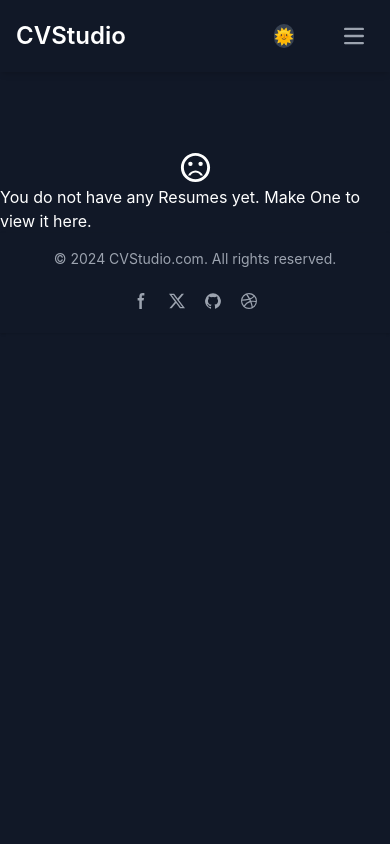
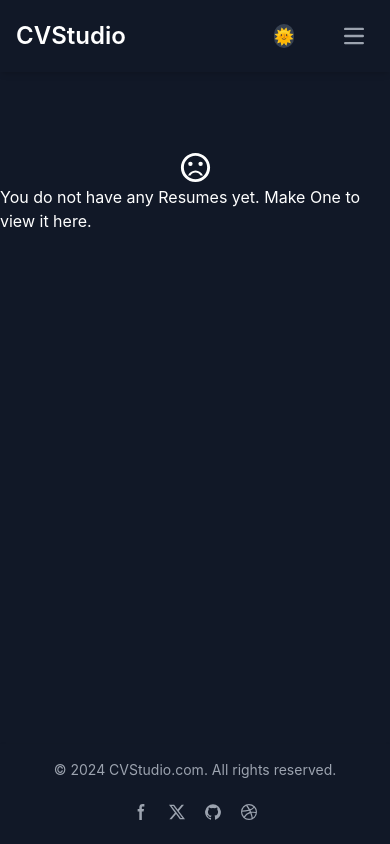
Before and after one commit to Abhi773925/CVStudio, a React (Create React App) app: page /myresume in a window 390 px wide. Built offline with nearby package versions, Linux system fonts and the light colour scheme.

Commit message:
Updated image upload and cropping logic for mobile compatibility

```diff
--- a/src/Pages/MyResumes.js
+++ b/src/Pages/MyResumes.js
@@ -20,8 +20,6 @@
 } from "../Redux/Actions/actions";
 import Footer from "../Components/MainBar/Footer";
 
-//in this page we are storing the details in the local storage in JSON format (key,value) so that after creating Resume we can retrieve them.
-
 const Item = styled(Paper)(({ theme }) => ({
   backgroundColor: theme.palette.mode === "dark" ? "#1A2027" : "#fff",
   ...theme.typography.body2,
@@ -33,9 +31,6 @@
 const mapStateToProps = (state) => ({
   selectedTemplateId: state.selectedTemplateReducer.selectedTemplateId,
 });
-
-//mapStateToProps is used for selecting the part of the data from the store that the connected component needs
-// mapDispatchToProps allows you to specify which actions your component might need to dispatch
 
 const mapDispatchToProps = (dispatch) => ({
   setSelectedTemplateId: (id) => dispatch(selectTemplate(id)),
@@ -63,8 +58,6 @@
     let template = templates.find(
       (eachTemplate) => eachTemplate.id === resume.template_id
     );
-    // console.log("resume",resume)
-    // console.log("template", template);
 
     const TemplateComp = React.cloneElement(template.template, {
       personalinfo: resume.personalInfo,
@@ -78,7 +71,6 @@
     return TemplateComp;
   };
 
-  //delete resume
   const deleteResume = (resume) => {
     let resumes = window.localStorage.getItem("resumes");
 
@@ -92,30 +84,16 @@
   };
 
   const downloadResume = (id) => {
-    // console.log(id);
     const report = new JsPDF("portrait", "pt", "a4");
     report.html(document.getElementById(`${id}report`)).then(() => {
       report.save(`resume.pdf`);
-      // console.log(resumes)
     });
   };
 
   const setUserData = (resume) => {
-    // console.log(resume);
-    //set personal info
-
     props.onAddPersonalInfo(resume.personalInfo);
-
-    //set work experience
-
     props.setAllExperience(resume.experiences);
-
-    //set education info
-
     props.onAddEducation(resume.educationInfo);
-
-    //set skills
-
     props.onEditSkill(resume.skills);
   };
 
@@ -126,37 +104,23 @@
     navigate("/template/fill-details");
   };
 
-  // console.log(resumes);
   return (
-    <>
+    <div className="flex flex-col h-screen">
       <Navbar active={"My Resumes"} />
-      <div className="my-resumes w-screen h-screen dark:bg-primary dark:text-secondary">
+      <div className="my-resumes flex-grow w-full h-full dark:bg-primary dark:text-secondary">
         <Box sx={{ flexGrow: 1 }}>
-          <Grid
-            container
-            justifyContent="center"
-            alignItems="center"
-            className="grid"
-          >
+          <Grid container justifyContent="center" alignItems="center" className="grid">
             {resumes.length >= 1 ? (
               resumes.map((resume, index) => {
                 return (
-                  <Grid
-                    item
-                    className={`resume `}
-                    id={`${index}resume`}
-                    margin={2}
-                    key={index}
-                  >
+                  <Grid item className={`resume`} id={`${index}resume`} margin={2} key={index}>
                     <Item id={`${index}ITEM`}>
                       {getTemplate(resume, index)}
                       <BlackScreen />
                       <div className="use-template-btn-cont">
                         <Button
                           className="use-template-btn"
-                          onClick={() => {
-                            downloadResume(index);
-                          }}
+                          onClick={() => downloadResume(index)}
                           size="medium"
                           variant="contained"
                         >
@@ -164,9 +128,7 @@
                         </Button>
                         <Button
                           className="use-template-btn"
-                          onClick={() => {
-                            deleteResume(resume);
-                          }}
+                          onClick={() => deleteResume(resume)}
                           size="medium"
                           variant="contained"
                         >
@@ -195,9 +157,9 @@
             )}
           </Grid>
         </Box>
-        <Footer/>
       </div>
-    </>
+      <Footer className="mt-auto" />
+    </div>
   );
 };
 
```
Also changed, not shown: src/Pages/MyResumes.css (added).
